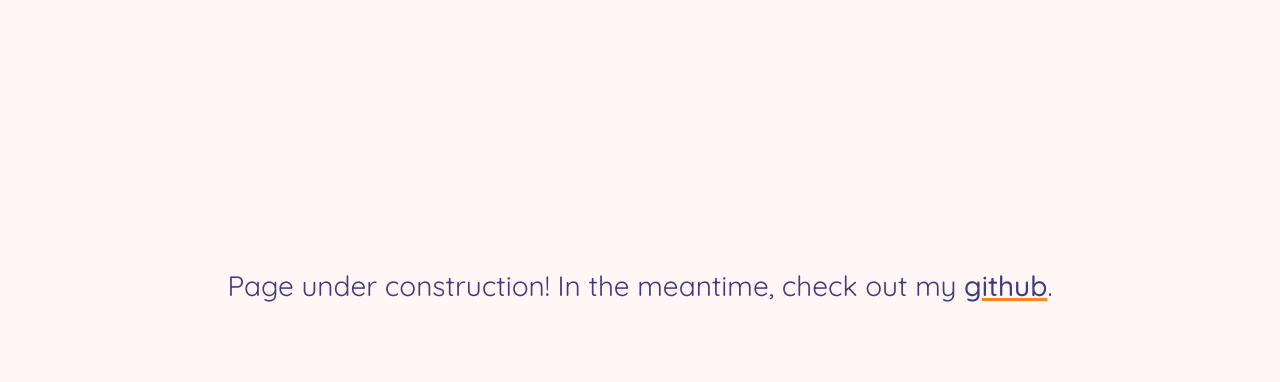
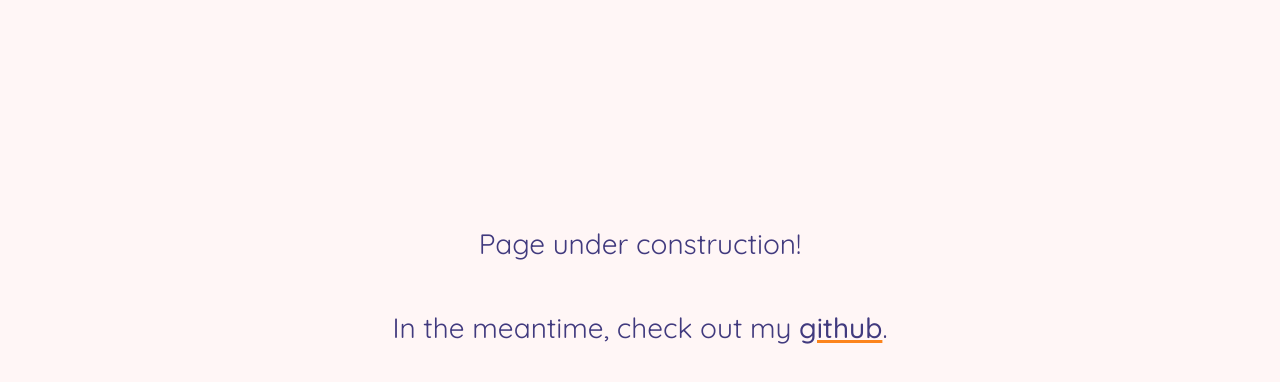
Before and after one commit to rosiegracejones/portfolio, a plain HTML site: page about.html in a window 1280 px wide. Shown: the part 82-464 px from the top of the page. Drawn offline with Linux system fonts and the light colour scheme.

Commit message:
about text spaced

```diff
--- a/about.html
+++ b/about.html
@@ -21,7 +21,7 @@
 			</div>
 			<div class="about">
 				<p>
-					Page under construction! In the meantime, check out my
+					Page under construction! <br/><br/>In the meantime, check out my
 					<a href="https://github.com/rosiegracejones">github</a>.
 				</p>
 			</div>
--- a/styles.css
+++ b/styles.css
@@ -302,4 +302,5 @@ a {
 	justify-content: center;
 	align-items: center;
 	height: 90vh;
+	text-align: center;
 }
```
